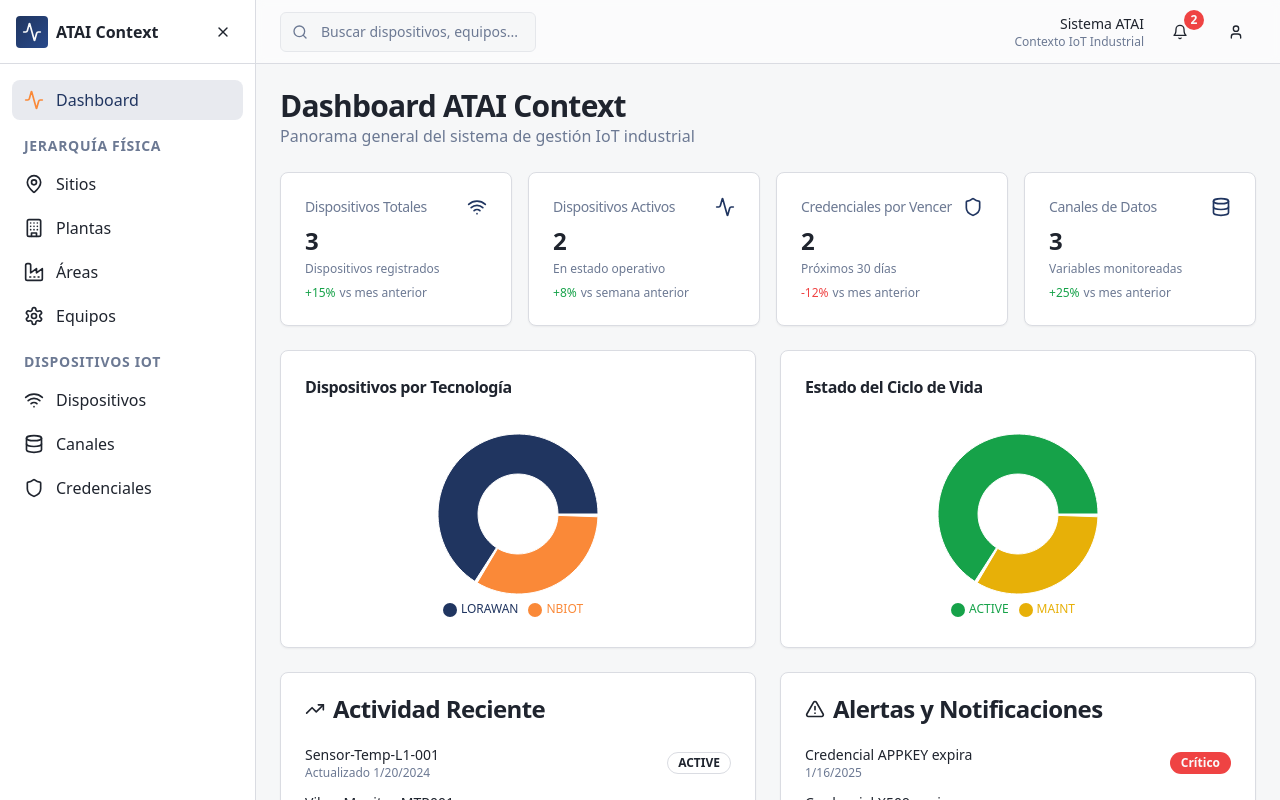
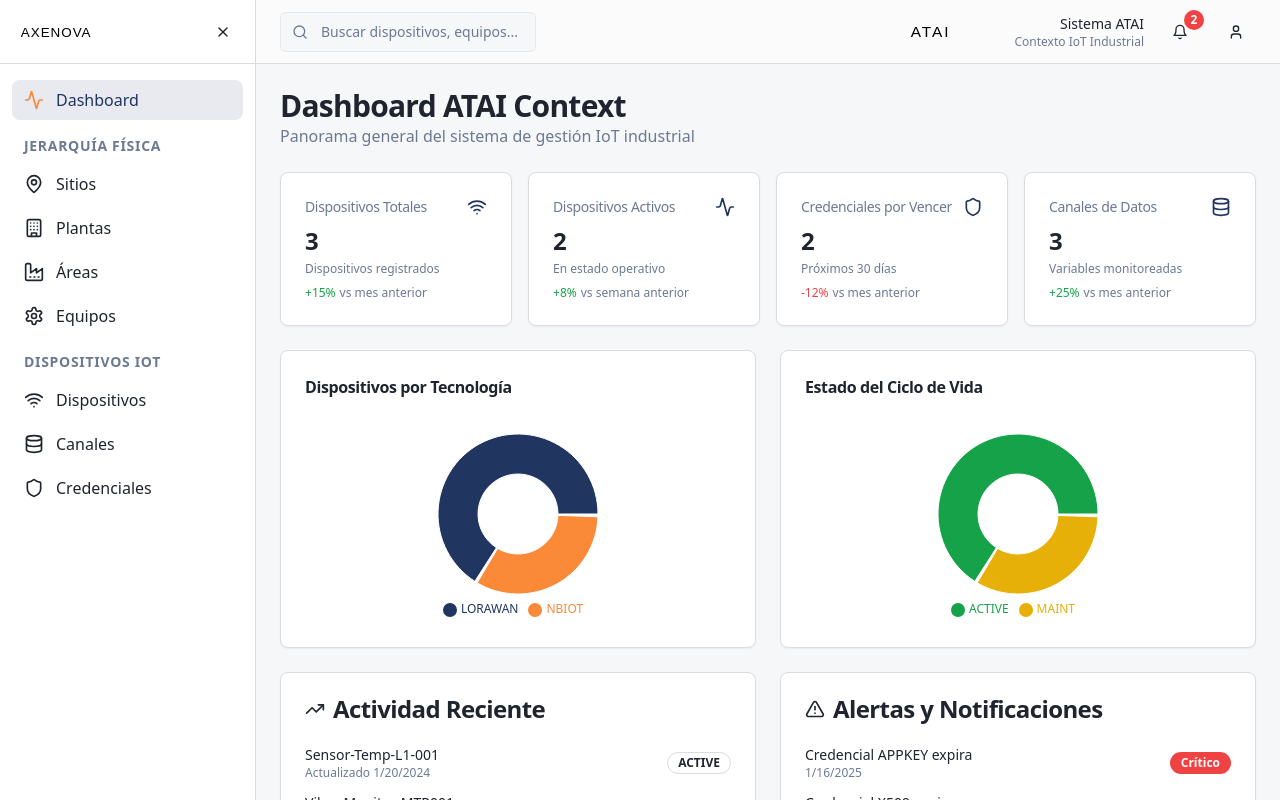
Before and after one commit to leovazquez037/atai-context-hub, a React (Vite) app: page / in a window 1280 px wide. Built offline with nearby package versions, Linux system fonts and the light colour scheme; the HTML template or start-up script is replaced by a standard one.

Commit message:
Add company logos

```diff
--- a/src/components/layout/Header.tsx
+++ b/src/components/layout/Header.tsx
@@ -2,6 +2,8 @@ import { Bell, User, Search } from 'lucide-react';
 import { Button } from '@/components/ui/button';
 import { Input } from '@/components/ui/input';
 import { Badge } from '@/components/ui/badge';
+import ataiLogo from '@/assets/atai-logo.svg';
+import axenovaLogo from '@/assets/axenova-logo.svg';
 
 export function Header() {
   return (
@@ -18,9 +20,12 @@ export function Header() {
         </div>
 
         <div className="flex items-center space-x-4">
-          <div className="text-right">
-            <div className="text-sm font-medium text-foreground">Sistema ATAI</div>
-            <div className="text-xs text-muted-foreground">Contexto IoT Industrial</div>
+          <div className="flex items-center space-x-3">
+            <img src={ataiLogo} alt="ATAI" className="h-6" />
+            <div className="text-right">
+              <div className="text-sm font-medium text-foreground">Sistema ATAI</div>
+              <div className="text-xs text-muted-foreground">Contexto IoT Industrial</div>
+            </div>
           </div>
 
           <Button variant="ghost" size="sm" className="relative">
--- a/src/components/layout/Sidebar.tsx
+++ b/src/components/layout/Sidebar.tsx
@@ -1,6 +1,7 @@
 import { useState } from 'react';
 import { Link, useLocation } from 'react-router-dom';
 import { cn } from '@/lib/utils';
+import axenovaLogo from '@/assets/axenova-logo.svg';
 import {
   Building,
   Factory,
@@ -52,12 +53,15 @@ export function Sidebar() {
       isCollapsed ? "w-16" : "w-64"
     )}>
       <div className="flex h-16 items-center justify-between px-4 border-b border-border">
-        {!isCollapsed && (
+        {!isCollapsed ? (
           <div className="flex items-center space-x-2">
+            <img src={axenovaLogo} alt="Axenova" className="h-6 text-foreground" />
+          </div>
+        ) : (
+          <div className="flex items-center justify-center">
             <div className="w-8 h-8 rounded bg-gradient-to-br from-primary to-primary-accent flex items-center justify-center">
               <Activity className="w-5 h-5 text-primary-foreground" />
             </div>
-            <span className="font-semibold text-foreground">ATAI Context</span>
           </div>
         )}
         <Button
```
Also changed, not shown: src/assets/atai-logo.svg (added), src/assets/axenova-logo.svg (added).
